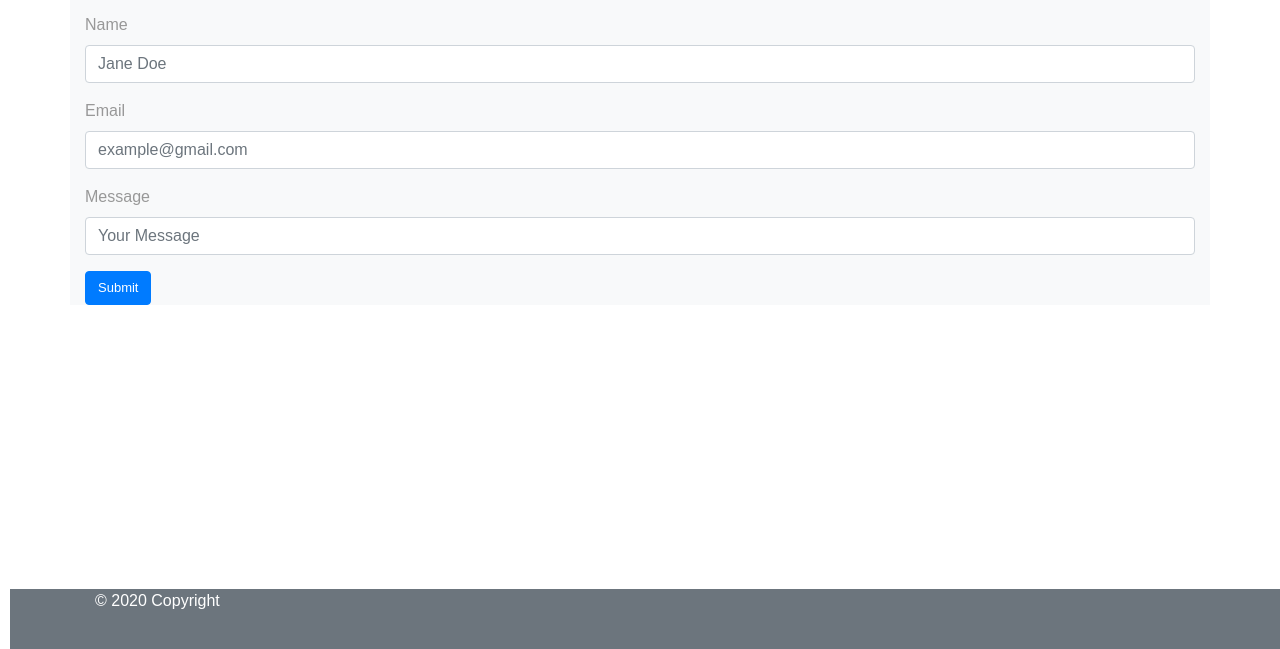
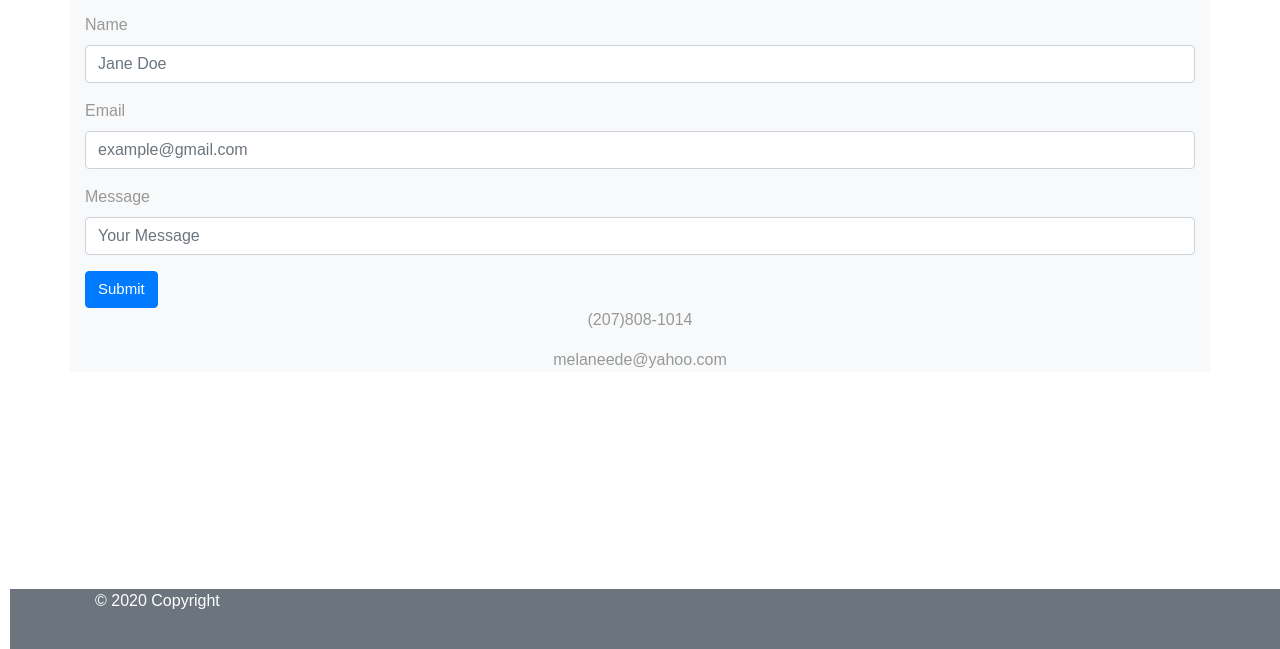
Before and after one commit to melaniede/responsive-portfolio, a plain HTML site: page contact.html in a window 1280 px wide. Shown: the part 151-800 px from the top of the page. Drawn offline with nearby package versions, Linux system fonts and the light colour scheme.

Commit message:
Contact Info

```diff
--- a/contact.html
+++ b/contact.html
@@ -8,9 +8,9 @@
     <!-- Bootstrap CSS -->
     <link rel="stylesheet" href="https://maxcdn.bootstrapcdn.com/bootstrap/4.0.0/css/bootstrap.min.css" integrity="sha384-Gn5384xqQ1aoWXA+058RXPxPg6fy4IWvTNh0E263XmFcJlSAwiGgFAW/dAiS6JXm" crossorigin="anonymous">
 
-     <!-- Link Stylesheet-->
+     <!-- Link Stylesheets-->
      <link rel="stylesheet" href="style.css">
-
+<link rel="stylesheet" href="https://stackpath.bootstrapcdn.com/font-awesome/4.7.0/css/font-awesome.min.css" integrity="sha384-wvfXpqpZZVQGK6TAh5PVlGOfQNHSoD2xbE+QkPxCAFlNEevoEH3Sl0sibVcOQVnN" crossorigin="anonymous">
     <title>Melanie's Contact Info</title>
   </head>
   <body>
@@ -47,6 +47,19 @@
             <button type="submit" class="btn btn-primary">Submit</button>
           </form>
 
+          <div class="text-center">
+            <ul class="list-unstyled mb-0">
+                <li><i></i>
+                    <p>(207)808-1014</p>
+                </li>
+
+                <li><i></i>
+                    <p>melaneede@yahoo.com</p>
+                </li>
+            </ul>
+        </div>
+
+
       </div>
 
       <!-- Footer begins -->
--- a/style.css
+++ b/style.css
@@ -14,7 +14,7 @@
   }
 
   .btn {
-    font-size: 13px;
+    font-size: 15px;
   }
 
   .card-body {
```
Also changed, not shown: index.html (+2 -0 lines).
